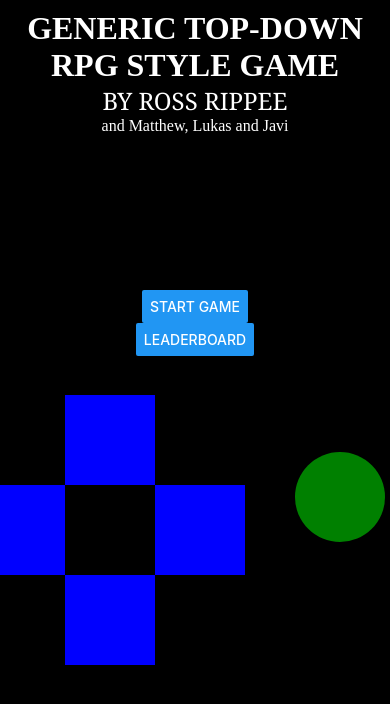
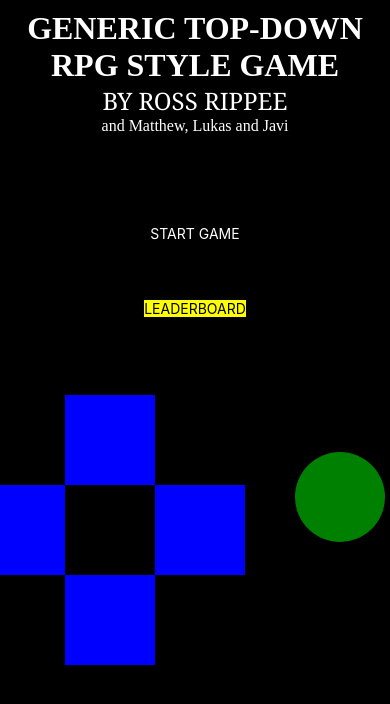
Before and after one commit to MatthewJohnson07/CS402-FinalProject, a React Native app: screen / in a window 390 px wide. Both pictures are taken after a click on the element 110 px from the left and 620 px from the top of the page. Shown: the top 704 px of the page. Built offline with nearby package versions, Linux system fonts and the light colour scheme.

Commit message:
Functional Menu Screen

```diff
--- a/App.js
+++ b/App.js
@@ -1,21 +1,21 @@
 import { StatusBar } from 'expo-status-bar';
-import React, {useRef, useState, useEffect} from 'react';
-import { StyleSheet, Text, View, TouchableOpacity, Dimensions, Button, SafeAreaView, VirtualizedList} from 'react-native';
+import React, { useRef, useState, useEffect } from 'react';
+import { StyleSheet, Text, View, TouchableOpacity, Dimensions, Button, SafeAreaView, VirtualizedList } from 'react-native';
 import { GameEngine } from "react-native-game-engine";
 import Constants from "./systems/Constants";
 import Head from "./components/Head";
 import Key from "./components/Key";
 import Door from "./components/Door";
 import GameLoops from "./systems/GameLoops";
-import {Item} from './components/ListItem.js'
-import {loadList,saveList} from './components/RemoteAccess.js'
+import { Item } from './components/ListItem.js'
+import { loadList, saveList } from './components/RemoteAccess.js'
 import { Stopwatch } from 'react-native-stopwatch-timer';
 
 const BoardSize = Constants.GRID_SIZE * Constants.CELL_SIZE;
 
 // declare our initial list of Items to show in the Virtual List.
 var startlist = [
-  {key: "RRR"}
+  { key: "RRR" }
 ];
 
 export default function App() {
@@ -32,7 +32,7 @@ var emptydata = [];
   //const response = loadList(urladdress,startlist)
   const [list, setlist] = useState(startlist);
   const [secondlist, setsecondlist] = useState(startlist);
-  const [autosave,setsave] = useState(false);
+  const [autosave, setsave] = useState(false);
   const [isStopwatchStart, setIsStopwatchStart] = useState(false);
   const [resetStopwatch, setResetStopwatch] = useState(false);
   var screenChoice = ""
@@ -41,6 +41,7 @@ var emptydata = [];
   const [isGameRunning, setIsGameRunning] = useState(true);
   const [viewmode, setVMode] = useState(false);
   const [viewLeaderboard, setLBoard] = useState(false);
+  const [menuOptionOne, setMenuOption] = useState(true);
 
   const randomPositions = (min, max) => {
     return Math.floor(Math.random() * (max - min + 1) + min);
@@ -80,7 +81,7 @@ var emptydata = [];
     />
   );
 
-if(viewLeaderboard){
+  if (viewLeaderboard) {
     screenChoice =
       <SafeAreaView>
 
@@ -94,10 +95,9 @@ if(viewLeaderboard){
 
   }
   else
- if(viewmode)
- {
+    if (viewmode) {
 
-  screenChoice =   <SafeAreaView style={styles.canvas}>
+      screenChoice = <SafeAreaView style={styles.canvas}>
         <GameEngine
           ref={engine}
           style={{
@@ -108,7 +108,7 @@ else
           }}
           entities={{
             head: {
-            position: [0,0],
+              position: [0, 0],
               size: Constants.CELL_SIZE,
               nextMove: 1,
               xPos: 0,
@@ -128,7 +128,7 @@ else
 
             door: {
               position: [
-              Constants.GRID_SIZE -1, 0
+                Constants.GRID_SIZE - 1, 0
               ],
               size: Constants.CELL_SIZE,
               renderer: <Door />,
@@ -197,29 +197,95 @@ else
     }
     else {
 
+      if (menuOptionOne) {
         screenChoice =
           <SafeAreaView style={styles.canvas}>
             <View style={styles.backgroundImage}>
               <Text style={styles.gameNameText}>
                 GENERIC TOP-DOWN RPG STYLE GAME
               </Text>
-          <Text style={styles.mainAuthorTextWinkWinkItsJustAJokeYouKnow}>
+              <Text style={styles.mainAuthorJoke}>
                 BY ROSS RIPPEE
               </Text>
               <Text style={styles.friendshipIsMagic}>
                 and Matthew, Lukas and Javi
               </Text>
-          <View style={styles.startButton}>
-            <Button onPress={() => switchMode()}
-              title="Start Game"
-            />
-            <Button  onPress={() => goToLeaderboard()}
-            title="Leaderboard" />
+              <View style={styles.startButtonView}>
+                <Text style={styles.selectedText}>
+                  START GAME
+                </Text>
+              </View>
+              <View style={styles.leaderboardButtonView}>
+                <Text style={styles.nonselectedText}>
+                  LEADERBOARD
+                </Text>
               </View>
             </View>
             <View style={styles.controlContainer}>
               <View style={styles.controllerRow}>
                 <TouchableOpacity>
+                  <View style={styles.controlBtn} />
+                </TouchableOpacity>
+              </View>
+              <View style={styles.controllerRow}>
+                <TouchableOpacity
+
+                >
+                  <View style={styles.controlBtn} />
+                </TouchableOpacity>
+                <View style={[styles.controlBtn, { backgroundColor: null }]} />
+                <TouchableOpacity
+
+                >
+                  <View style={styles.controlBtn} />
+                </TouchableOpacity>
+              </View>
+              <View style={styles.controllerRow}>
+                <TouchableOpacity
+                  onPress={() => setMenuOption(false)}
+                >
+                  <View style={styles.controlBtn} />
+                </TouchableOpacity>
+              </View>
+            </View>
+
+            <View style={styles.alterContainer}>
+              <TouchableOpacity
+                onPress={() => switchMode()}
+              >
+                <View style={styles.aBtn} />
+              </TouchableOpacity>
+            </View>
+
+          </SafeAreaView >
+      }
+      else {
+        screenChoice =
+          <SafeAreaView style={styles.canvas}>
+            <View style={styles.backgroundImage}>
+              <Text style={styles.gameNameText}>
+                GENERIC TOP-DOWN RPG STYLE GAME
+              </Text>
+              <Text style={styles.mainAuthorJoke}>
+                BY ROSS RIPPEE
+              </Text>
+              <Text style={styles.friendshipIsMagic}>
+                and Matthew, Lukas and Javi
+              </Text>
+              <View style={styles.startButtonView}>
+                <Text style={styles.nonselectedText}>
+                  START GAME
+                </Text>
+              </View>
+              <View style={styles.leaderboardButtonView}>
+                <Text style={styles.selectedText}>
+                  LEADERBOARD
+                </Text>
+              </View>
+            </View>
+            <View style={styles.controlContainer}>
+              <View style={styles.controllerRow}>
+                <TouchableOpacity onPress={() => setMenuOption(true)}>
                   <View style={styles.controlBtn} />
                 </TouchableOpacity>
               </View>
@@ -247,24 +313,26 @@ screenChoice =
 
             <View style={styles.alterContainer}>
               <TouchableOpacity
-				onPress={() => engine.current.dispatch("a")}
+                onPress={() => goToLeaderboard()}
               >
                 <View style={styles.aBtn} />
               </TouchableOpacity>
             </View>
 
-</SafeAreaView>
+          </SafeAreaView >
+      }
+
+
 
     }
 
-return(screenChoice);
+  return (screenChoice);
 
 
 
 
 
- function switchMode()
-  {
+  function switchMode() {
     if (viewmode) // in grid mode
     {
       setVMode(false);
@@ -279,13 +347,10 @@ return(screenChoice);
     }
   }
 
-function goToLeaderboard()
-{
-    if(viewLeaderboard)
-    {
+  function goToLeaderboard() {
+    if (viewLeaderboard) {
       setLBoard(false);
-    } else
-    {
+    } else {
       setLBoard(true);
     }
   }
@@ -344,6 +409,8 @@ const styles = StyleSheet.create({
     width: BoardSize,
     height: BoardSize,
     backgroundColor: 'black',
+    flexDirection: 'column',
+    alignItems: 'center',
   },
   gameNameText: {
     marginTop: 10,
@@ -353,7 +420,7 @@ const styles = StyleSheet.create({
     color: 'white',
     textAlign: 'center',
   },
-  mainAuthorTextWinkWinkItsJustAJokeYouKnow: {
+  mainAuthorJoke: {
     fontFamily: 'Georgia',
     fontWeight: 'italics',
     fontSize: '24px',
@@ -365,6 +432,23 @@ const styles = StyleSheet.create({
     fontSize: '16px',
     color: 'white',
     textAlign: 'center',
-  }
-
+  },
+  startButtonView: {
+    position: 'absolute',
+    top: (BoardSize * 3) / 5,
+  },
+  selectedText: {
+    color: 'black',
+    textAlign: 'center',
+    backgroundColor: 'yellow',
+    width: '100%',
+  },
+  leaderboardButtonView: {
+    position: 'absolute',
+    top: (BoardSize * 4) / 5,
+  },
+  nonselectedText: {
+    color: 'white',
+    textAlign: 'center',
+  },
 });
```
Lines whose indentation alone changed are shown as unchanged.
